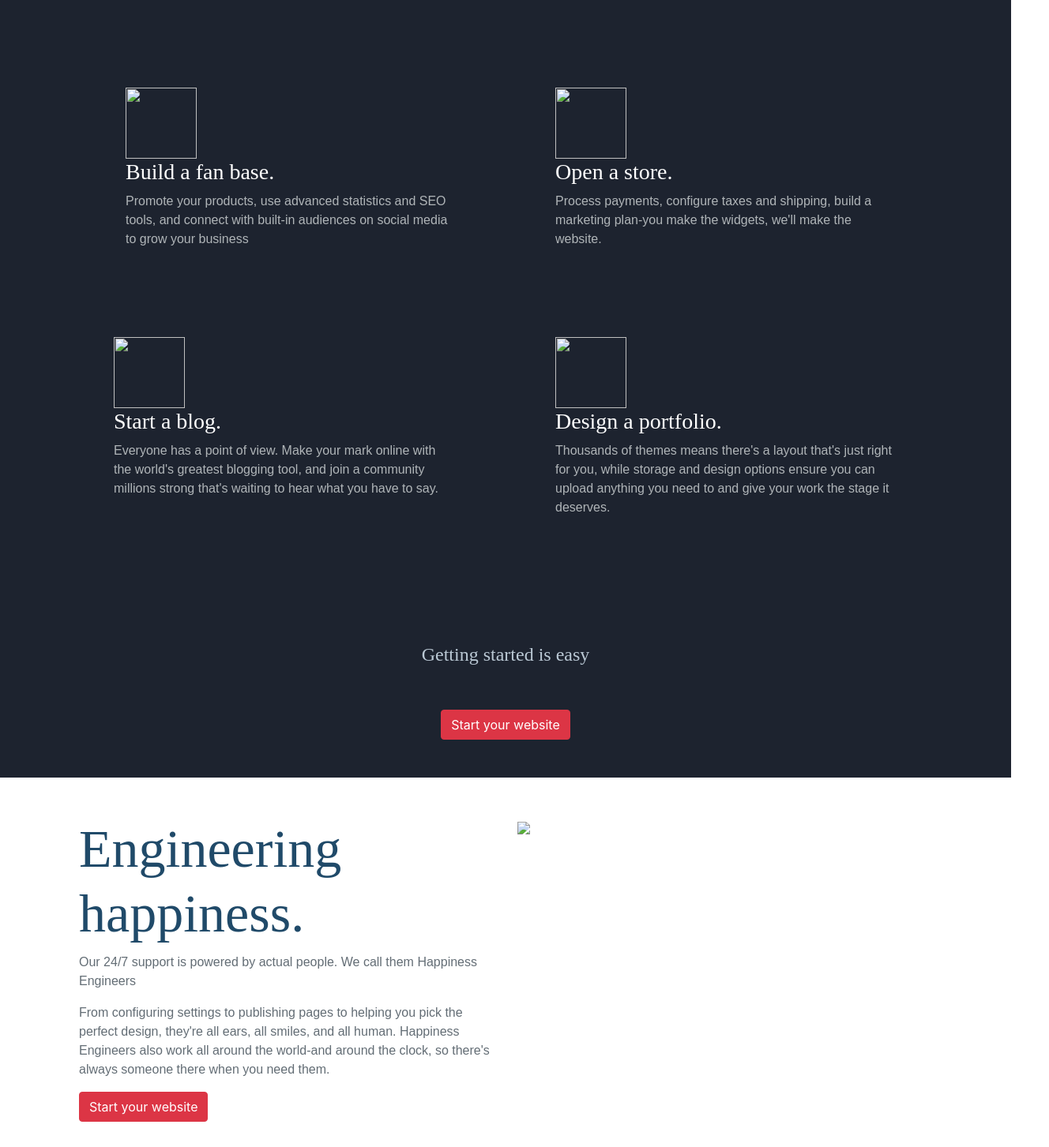
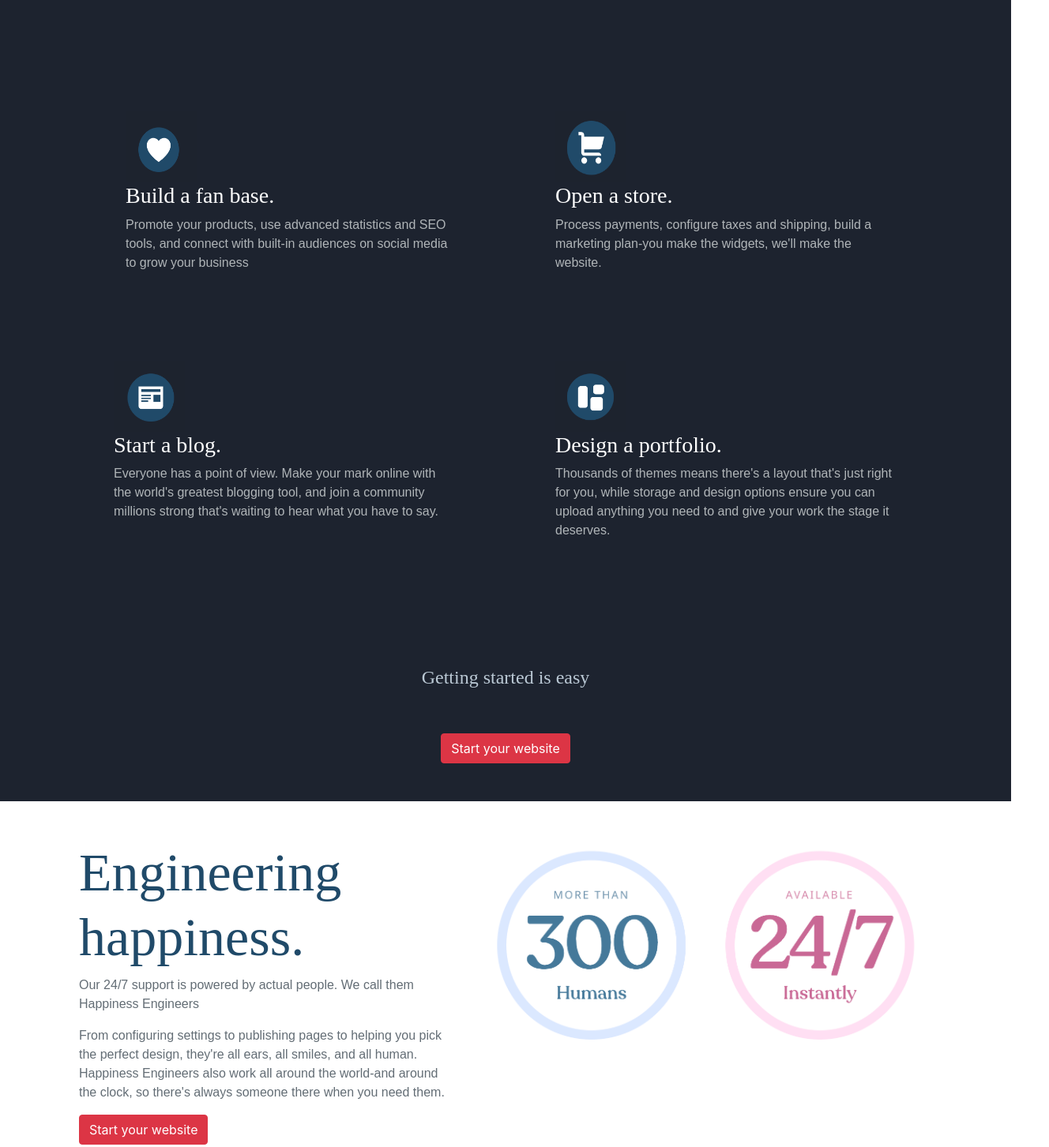
Before and after one commit to drawlins860/TTS-Front-End-Project-, a plain HTML site: page index.html in a window 1280 px wide. Shown: the part 1331-2784 px from the top of the page at 79% size, 1328 px wide, since content can reach past the window. Drawn offline with nearby package versions, Linux system fonts and the light colour scheme.

Commit message:
Final commit2

```diff
--- a/index.html
+++ b/index.html
@@ -144,7 +144,7 @@ p{
         <button type="button" class="btn btn-danger">Start your website</button>
         </div>
         <div class="col-3">
-        <img src="WPLadyWorking.png" height=auto width=300px>
+        <img src="Resources/WPLadyWorking.png" height=auto width=300px>
 
     </div>
     </div>
@@ -236,26 +236,26 @@ p{
 
         <div class="row m-5 p-5">
             <div class="col m-5">
-                <img src="heart.png" height="90px" width="90px">
+                <img src="Resources/heart.png" height="90px" width="90px">
             <h3 style="color:white; font-family: 'Times New Roman', Times, serif">Build a fan base.</h3>
             <p style="font-family: Arial, Helvetica, sans-serif; color: #b0b5b8">Promote your products, use advanced statistics and SEO tools, and connect with built-in audiences on social media to grow your business</p>
             </div>
         <div class="col m-5">
-            <img src="cart.png" height="90px" width="90px">
+            <img src="Resources/cart.png" height="90px" width="90px">
         <h3 style="color:white; font-family: 'Times New Roman', Times, serif">Open a store.</h3>
         <p style="font-family: Arial, Helvetica, sans-serif; color: #b0b5b8">Process payments, configure taxes and shipping, build a marketing plan-you make the widgets, we'll make the website.</p>
         </div>
 
         <div class="row">
             <div class="col m-5">
-                <img src="paper.png" height="90px" width="90px">
+                <img src="Resources/paper.png" height="90px" width="90px">
             <h3 style="color:white; font-family: 'Times New Roman', Times, serif">Start a blog.</h3>
             <p style="font-family: Arial, Helvetica, sans-serif; color: #b0b5b8">Everyone has a point of view. Make your mark online with the world's greatest blogging tool,
                 and join a community millions strong that's waiting to hear what you have to say.</p>
 
             </div>
             <div class="col m-5">
-                <img src="portfolio.png" height="90px" width="90px">
+                <img src="Resources/portfolio.png" height="90px" width="90px">
               <h3 style="color:white; font-family: 'Times New Roman', Times, serif">Design a portfolio.</h3>
                <p style="font-family: Arial, Helvetica, sans-serif; color: #b0b5b8">Thousands of themes means there's a layout that's just right for you, while storage and design options ensure you
                  can upload anything you need to and give your work the stage it deserves.</p>
@@ -285,7 +285,7 @@ p{
              <button type="button" class="btn btn-danger">Start your website</button>
             </div>
             <div class="col">
-        <img src="WPNumbers.png" height=280px>
+        <img src="Resources/WPNumbers.png" height=280px>
             </div>
             </div>
 
@@ -306,14 +306,14 @@ p{
         </div>
 
         <div class="row">
-        <img src="WPTestimonials.png" height=230px>
+        <img src="Resources/WPTestimonials.png" height=230px>
     </div>
     </div>
 
     <div id = "div5">
         <div class="row">
         <div class="col">
-            <img src="WPman.png" height=438px width=336px alt="man looking up">
+            <img src="Resources/WPman.png" height=438px width=336px alt="man looking up">
         </div>
 
         <div class="col">
```
